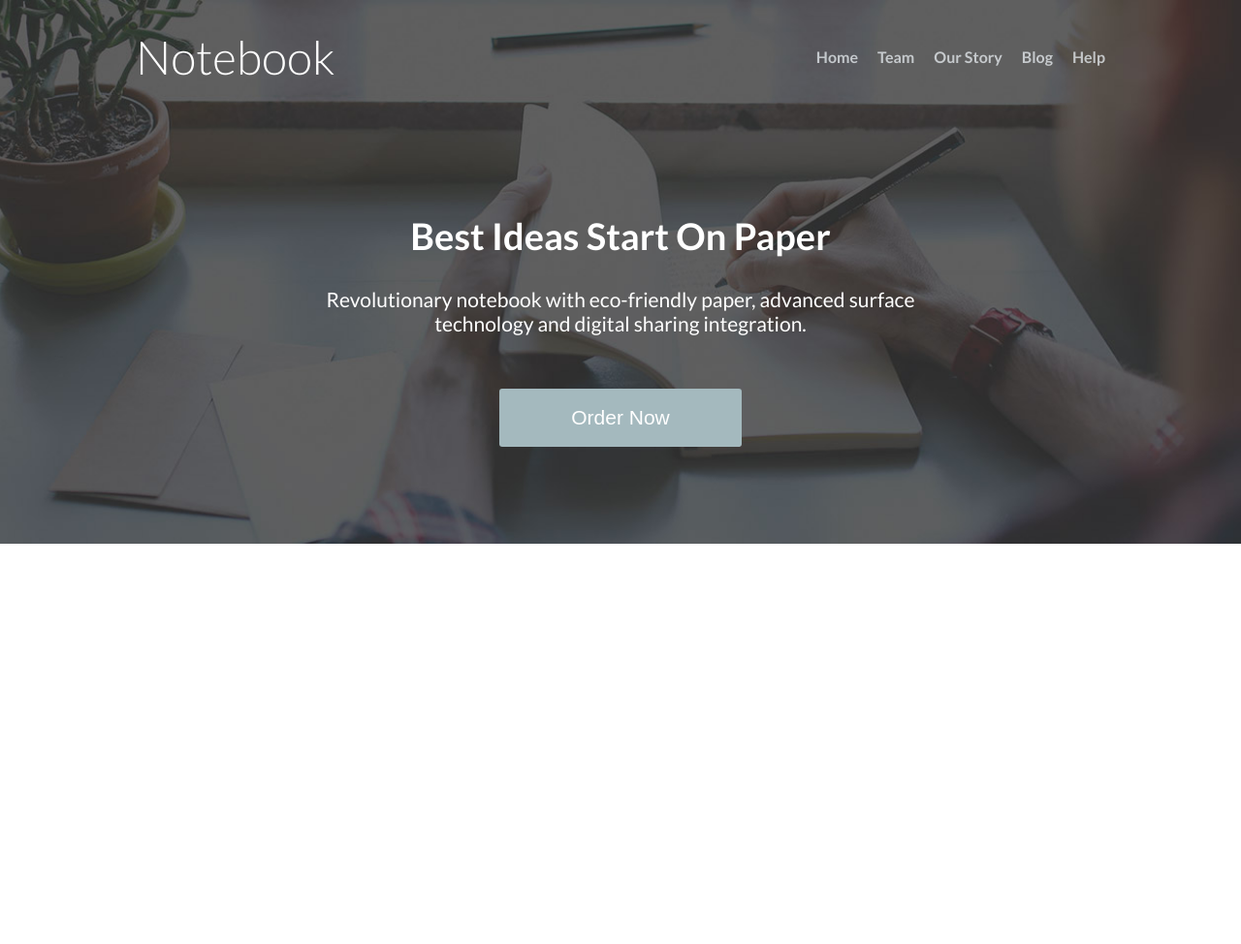
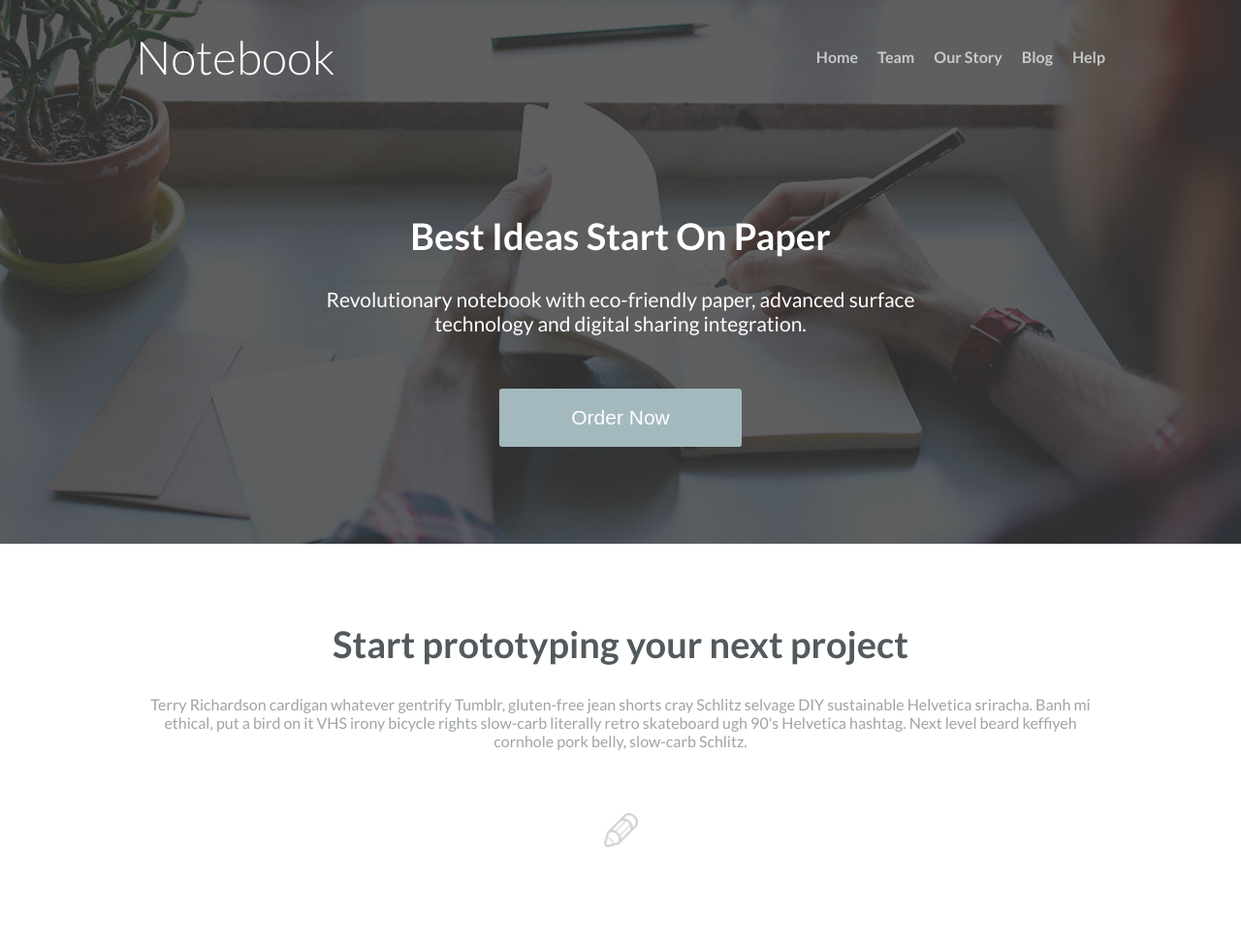
Before and after one commit to ismailow/Notebook, a plain HTML site: page index.html in a window 1280 px wide. Shown: the whole page at 97% size. Before the commit the page ends 800 px from the top, so only its background shows below. Drawn offline with Linux system fonts and the light colour scheme.

Commit message:
description is done

```diff
--- a/css/style.css
+++ b/css/style.css
@@ -144,3 +144,26 @@ body{
 .btn--intro:hover{
     background-color: #85a6ae;
 }
+
+
+
+/* !===Advertising=== */
+.description__inner{
+    padding: 80px 0 100px;
+}
+
+.description__inner .block-text{
+    font-size: 1.6rem;
+    color: #9fa4a7;
+}
+
+.description__icon-block{
+    margin-top: 65px;
+    display: flex;
+    justify-content: center;
+}
+
+.description__icon{
+    height: 35px;
+    fill: #000;
+}
--- a/index.html
+++ b/index.html
@@ -43,6 +43,24 @@
 
             <div class="intro__button">
                 <button class="btn btn--intro">Order Now</button>
+            </div> <!-- /.intro__button-->
+        </div> <!-- /.intro__inner-->
+    </div> <!-- /.container-->
+</div> <!-- /.intro-->
+
+
+
+<!-- !===Advertising=== -->
+<div class="description">
+    <div class="container">
+        <div class="description__inner">
+            <div class="block-title block-title--dark">Start prototyping your next project</div>
+            <div class="block-text block-text--dark">Terry Richardson cardigan whatever gentrify Tumblr, gluten-free jean shorts cray Schlitz selvage DIY sustainable Helvetica sriracha.
+                Banh mi ethical, put a bird on it VHS irony bicycle rights slow-carb literally retro skateboard ugh 90's Helvetica hashtag. Next
+                level beard keffiyeh cornhole pork belly, slow-carb Schlitz. </div>
+
+            <div class="description__icon-block">
+                <img src="img/pen.png" alt="" class="description__icon">
             </div>
         </div>
     </div>
```
Also changed, not shown: img/pen.png (added).
